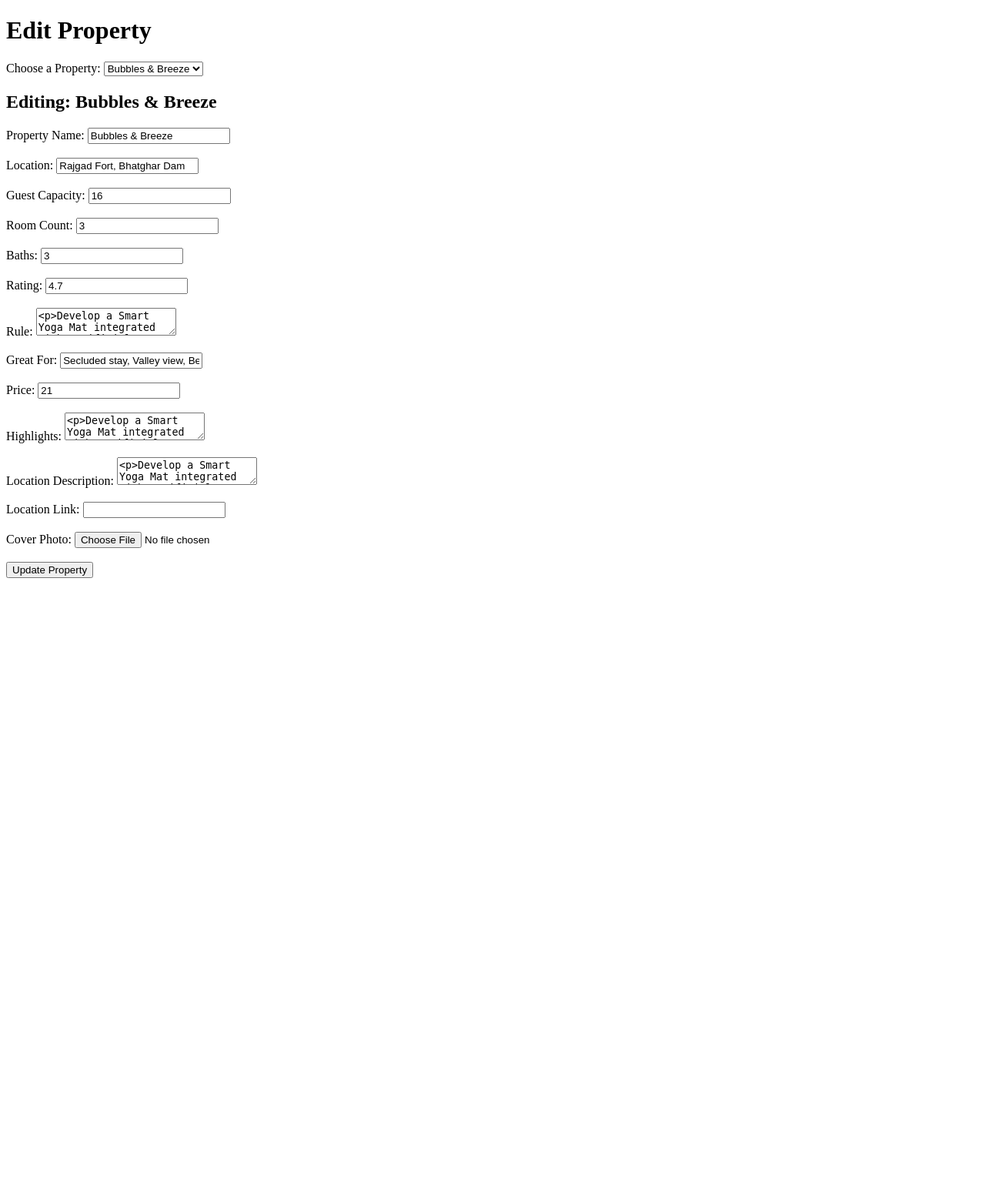
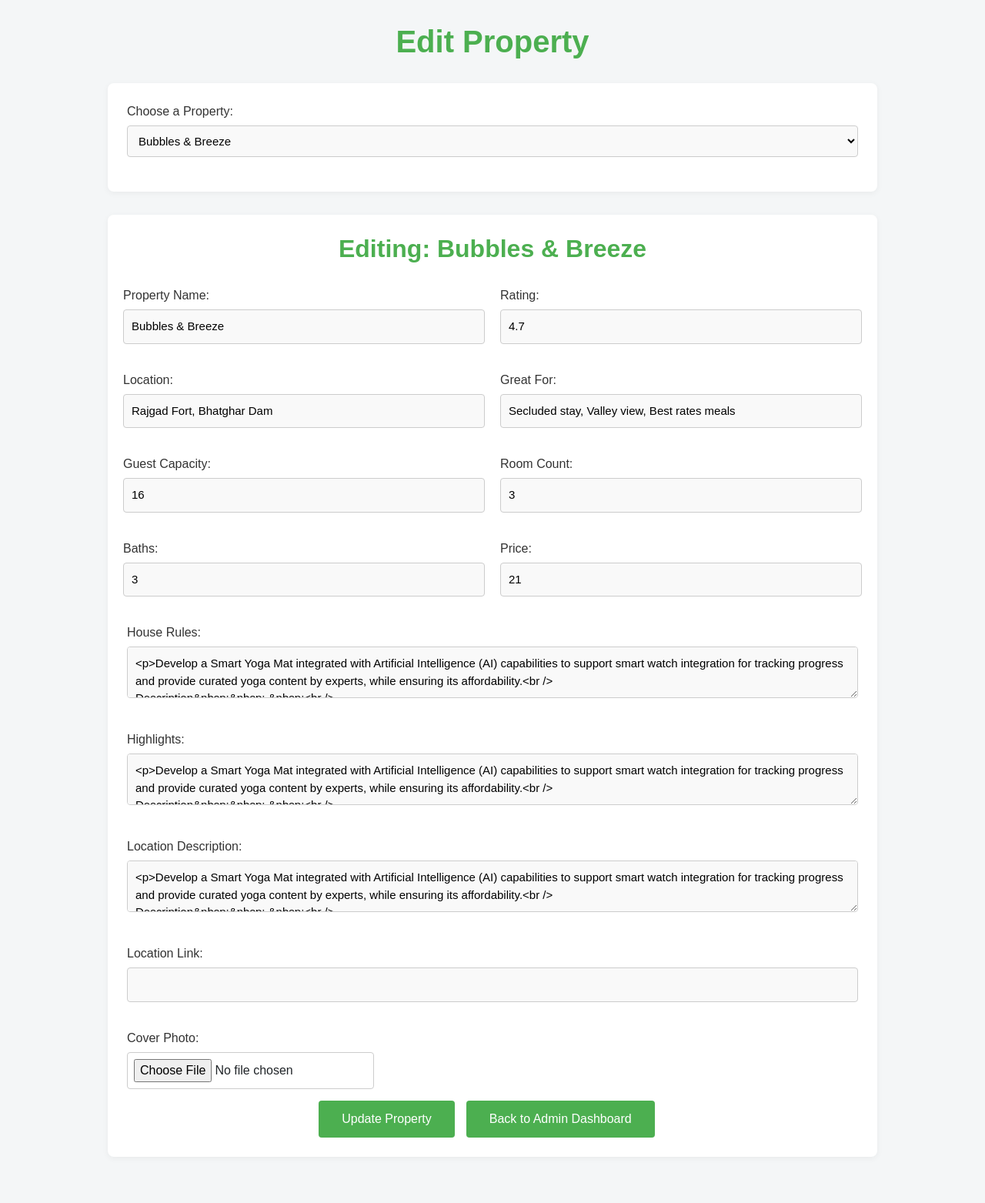
Before and after one commit to ashishruke99/Skygram-Stays, a Flask app: template SkyGrams-Stay-main/templates/edit_property.html in a window 1280 px wide. Shown: the whole page at 77% size. Before the commit the page ends 751 px from the top, so only its background shows below. Run offline with Flask 3, Linux system fonts and the light colour scheme; the template is opened without the code that fills it: values that come from a table or form of the project are taken from there, others are empty; parts of the project's set-up code (start-up, migrations or seed data) failed here and were passed over; some libraries are stand-ins or nearby versions.

Commit message:
Update edit_property.html

```diff
--- a/SkyGrams-Stay-main/templates/edit_property.html
+++ b/SkyGrams-Stay-main/templates/edit_property.html
@@ -2,13 +2,125 @@
 <html lang="en">
 <head>
     <meta charset="UTF-8">
+    <meta name="viewport" content="width=device-width, initial-scale=1.0">
     <title>Edit Property</title>
+    <link rel="stylesheet" href="https://maxcdn.bootstrapcdn.com/bootstrap/4.5.2/css/bootstrap.min.css">
+    <style>
+        body {
+            background-color: #f4f6f7;
+            font-family: 'Arial', sans-serif;
+            padding: 30px;
+            font-size: 16px;
+        }
+
+        h1, h2 {
+            color: #4CAF50;
+            text-align: center;
+            font-weight: 600;
+            margin-bottom: 30px;
+        }
+
+        form {
+            background-color: #fff;
+            padding: 25px;
+            border-radius: 8px;
+            box-shadow: 0 2px 8px rgba(0, 0, 0, 0.05);
+            margin-bottom: 30px;
+            max-width: 1000px;
+            margin-left: auto;
+            margin-right: auto;
+        }
+
+        label {
+            font-weight: 500;
+            color: #333;
+            margin-bottom: 6px;
+            display: block;
+        }
+
+        input[type="text"], input[type="number"], textarea, select {
+            width: 100%;
+            padding: 10px;
+            margin-bottom: 20px;
+            border: 1px solid #ccc;
+            border-radius: 4px;
+            background-color: #f9f9f9;
+            font-size: 15px;
+        }
+
+        input[type="file"] {
+            padding: 8px;
+            border-radius: 4px;
+            border: 1px solid #ccc;
+            background-color: #fff;
+        }
+
+        input[type="submit"], .btn-back {
+            background-color: #4CAF50;
+            color: white;
+            border: none;
+            padding: 12px 30px;
+            border-radius: 4px;
+            cursor: pointer;
+            transition: background-color 0.3s ease, box-shadow 0.3s ease;
+            font-size: 16px;
+            margin-right: 15px;
+        }
+
+        input[type="submit"]:hover, .btn-back:hover {
+            background-color: #388E3C;
+        }
+
+        .form-group {
+            margin-bottom: 15px;
+        }
+
+        .form-row {
+            display: flex;
+            flex-wrap: wrap;
+            gap: 20px;
+        }
+
+        .form-col {
+            flex: 1;
+            min-width: 300px;
+        }
+
+        @media (max-width: 768px) {
+            .form-row {
+                flex-direction: column;
+            }
+
+            input[type="submit"], .btn-back {
+                width: 100%;
+                margin-bottom: 15px;
+            }
+
+            input[type="text"], input[type="number"], textarea, select {
+                padding: 8px;
+            }
+        }
+
+        .property-select {
+            margin-bottom: 30px;
+        }
+
+        .full-width-group {
+            flex-basis: 100%;
+        }
+
+        .form-actions {
+            display: flex;
+            justify-content: center;
+        }
+    </style>
 </head>
 <body>
+
     <h1>Edit Property</h1>
 
     <!-- Property Selection Form -->
-    <form method="POST" enctype="multipart/form-data">
+    <form method="POST" enctype="multipart/form-data" class="property-select">
         <label for="property_id">Choose a Property:</label>
         <select name="property_id" id="property_id" required onchange="this.form.submit()">
             <option value="">Select a property</option>
@@ -24,47 +136,83 @@
         <input type="hidden" name="property_id" value="{{ selected_property.id }}">
         <h2>Editing: {{ selected_property.property_name }}</h2>
 
-        <label for="property_name">Property Name:</label>
-        <input type="text" name="property_name" id="property_name" value="{{ selected_property.property_name }}" required><br><br>
+        <div class="form-row">
+            <div class="form-col">
+                <div class="form-group">
+                    <label for="property_name">Property Name:</label>
+                    <input type="text" name="property_name" id="property_name" value="{{ selected_property.property_name }}" required>
+                </div>
 
-        <label for="location">Location:</label>
-        <input type="text" name="location" id="location" value="{{ selected_property.location }}" required><br><br>
+                <div class="form-group">
+                    <label for="location">Location:</label>
+                    <input type="text" name="location" id="location" value="{{ selected_property.location }}" required>
+                </div>
 
-        <label for="guest_capacity">Guest Capacity:</label>
-        <input type="number" name="guest_capacity" id="guest_capacity" value="{{ selected_property.guest_capacity }}" required><br><br>
+                <div class="form-group">
+                    <label for="guest_capacity">Guest Capacity:</label>
+                    <input type="number" name="guest_capacity" id="guest_capacity" value="{{ selected_property.guest_capacity }}" required>
+                </div>
 
-        <label for="room_count">Room Count:</label>
-        <input type="number" name="room_count" id="room_count" value="{{ selected_property.room_count }}" required><br><br>
+                <div class="form-group">
+                    <label for="baths">Baths:</label>
+                    <input type="number" name="baths" id="baths" value="{{ selected_property.baths }}" required>
+                </div>
+            </div>
 
-        <label for="baths">Baths:</label>
-        <input type="number" name="baths" id="baths" value="{{ selected_property.baths }}" required><br><br>
+            <div class="form-col">
+                <div class="form-group">
+                    <label for="rating">Rating:</label>
+                    <input type="number" step="0.1" name="rating" id="rating" value="{{ selected_property.rating }}" required>
+                </div>
 
-        <label for="rating">Rating:</label>
-        <input type="number" step="0.1" name="rating" id="rating" value="{{ selected_property.rating }}" required><br><br>
+                <div class="form-group">
+                    <label for="great_for">Great For:</label>
+                    <input type="text" name="great_for" id="great_for" value="{{ selected_property.great_for }}" required>
+                </div>
 
-        <label for="rule">Rule:</label>
-        <textarea name="rule" id="rule">{{ selected_property.rule }}</textarea><br><br>
+                <div class="form-group">
+                    <label for="room_count">Room Count:</label>
+                    <input type="number" name="room_count" id="room_count" value="{{ selected_property.room_count }}" required>
+                </div>
 
-        <label for="great_for">Great For:</label>
-        <input type="text" name="great_for" id="great_for" value="{{ selected_property.great_for }}" required><br><br>
+                <div class="form-group">
+                    <label for="price">Price:</label>
+                    <input type="number" name="price" id="price" value="{{ selected_property.price }}" required>
+                </div>
+            </div>
+        </div>
 
-        <label for="price">Price:</label>
-        <input type="number" name="price" id="price" value="{{ selected_property.price }}" required><br><br>
+        <div class="form-group full-width-group">
+            <label for="rule">House Rules:</label>
+            <textarea name="rule" id="rule">{{ selected_property.rule }}</textarea>
+        </div>
 
-        <label for="highlights">Highlights:</label>
-        <textarea name="highlights" id="highlights">{{ selected_property.highlights }}</textarea><br><br>
+        <div class="form-group full-width-group">
+            <label for="highlights">Highlights:</label>
+            <textarea name="highlights" id="highlights">{{ selected_property.highlights }}</textarea>
+        </div>
 
-        <label for="location_description">Location Description:</label>
-        <textarea name="location_description" id="location_description">{{ selected_property.location_description }}</textarea><br><br>
+        <div class="form-group full-width-group">
+            <label for="location_description">Location Description:</label>
+            <textarea name="location_description" id="location_description">{{ selected_property.location_description }}</textarea>
+        </div>
 
-        <label for="location_link">Location Link:</label>
-        <input type="text" name="location_link" id="location_link" value="{{ selected_property.location_link }}"><br><br>
+        <div class="form-group full-width-group">
+            <label for="location_link">Location Link:</label>
+            <input type="text" name="location_link" id="location_link" value="{{ selected_property.location_link }}">
+        </div>
 
-        <label for="cover_photo">Cover Photo:</label>
-        <input type="file" name="cover_photo" id="cover_photo"><br><br>
+        <div class="form-group full-width-group">
+            <label for="cover_photo">Cover Photo:</label>
+            <input type="file" name="cover_photo" id="cover_photo">
+        </div>
 
-        <input type="submit" name="update_property" value="Update Property">
+        <div class="form-actions">
+            <input type="submit" name="update_property" value="Update Property">
+            <a href="{{ url_for('admin_dashboard') }}" class="btn-back">Back to Admin Dashboard</a>
+        </div>
     </form>
     {% endif %}
+
 </body>
 </html>
```
